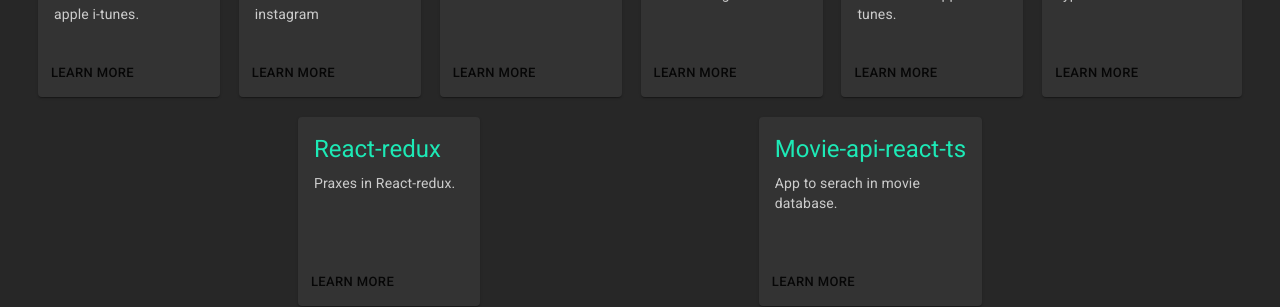
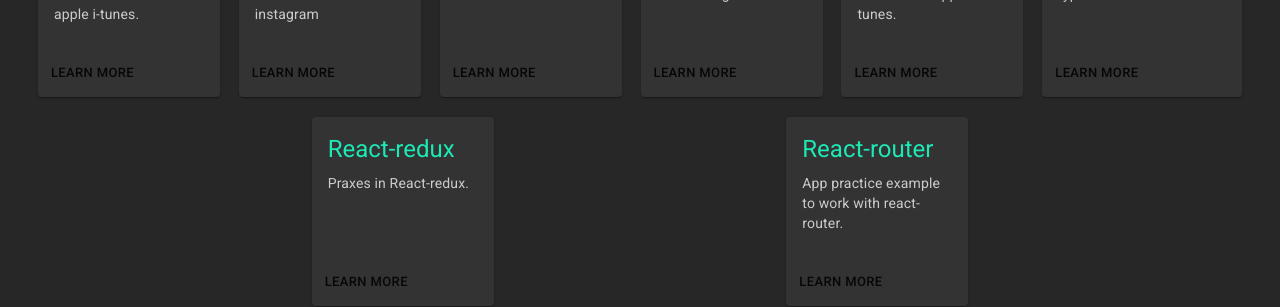
Before and after one commit to MKrasnansk/krasnansky-react-cv, a React (Create React App) app: page / in a window 1280 px wide. Shown: the part 920-1227 px from the top of the page. Built offline with nearby package versions, Linux system fonts and the light colour scheme; no server answers.

Commit message:
react-router

```diff
--- a/src/assets/tileData.js
+++ b/src/assets/tileData.js
@@ -64,11 +64,11 @@
   },
   {
     id: 8,
-    title: "Movie-api-react-ts",
-    info: "App to serach in movie database.",
+    title: "React-router",
+    info: "App practice example to work with react-router.",
     describe:
-      "Aplikácia na vyhľadávanie filmov v databaye omdb. Úlohu som spravil ako zadanie pred pohovorom. Žiaľ neúspešne viem, čo je treba dorobiť a prerobiť. Onedlho sa do toho pustím. Aspoň si môžte pozrieť hard code 😅 narýchlo zbuchany od juniora.",
-    sourceHref: "https://github.com/MKrasnansk/OMDb_API_react_ts",
-    liveDemoHref: "https://movie-api-react-ts.netlify.app/",
+      "Prakticke precvicovanie SPA, react-router-dom, lazy-loading, firebase hosting.",
+    sourceHref: "https://github.com/MKrasnansk/react-router-practise",
+    liveDemoHref: "https://react-prep-6e47c--react-router-practise-m2314tsv.web.app/quotes",
   },
 ];
```
